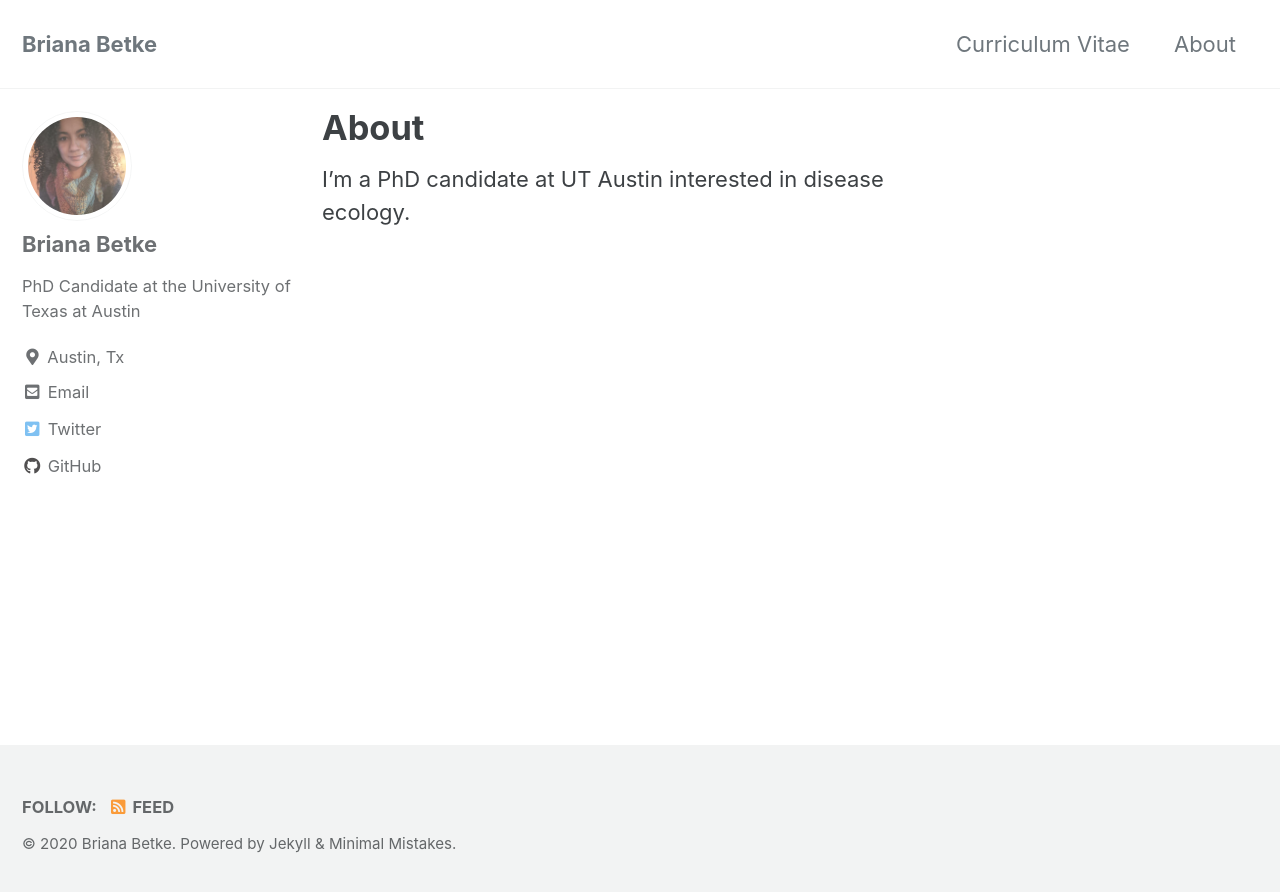
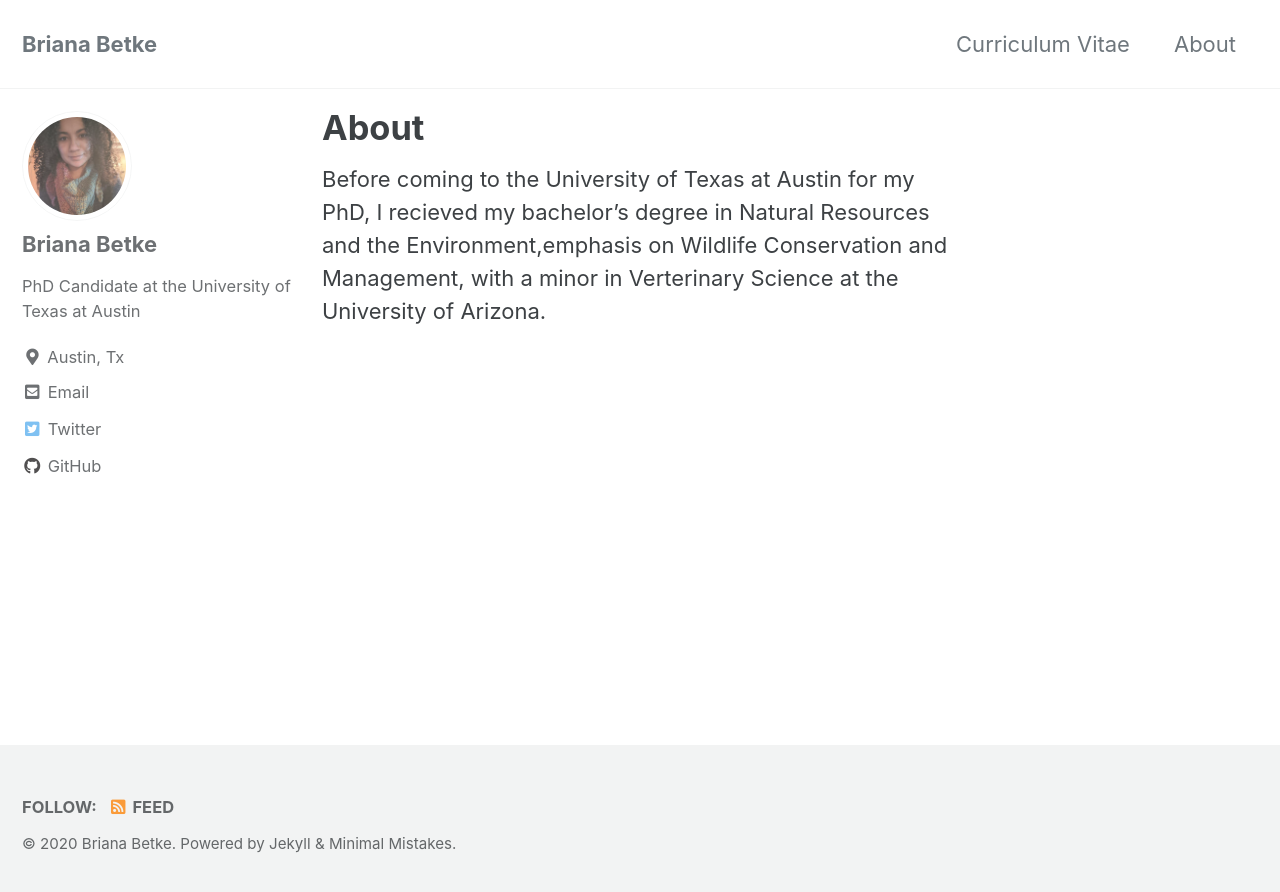
Before and after one commit to babetke/babetke.github.io, a Jekyll site: the page built from _pages/about.md, in a window 1280 px wide. Shown: the top 892 px of the page. Built offline with Jekyll 4.4.1, drawn with Linux system fonts in a browser that asks for light colours; cached includes are drawn as plain includes.

Commit message:
Filling in information in index and about.

```diff
--- a/_pages/about.md
+++ b/_pages/about.md
@@ -3,4 +3,4 @@ title: "About"
 permalink: /about/
 ---
 
-I'm a PhD candidate at UT Austin interested in disease ecology.
+Before coming to the University of Texas at Austin for my PhD, I recieved my bachelor's degree in Natural Resources and the Environment,emphasis on Wildlife Conservation and Management, with a minor in Verterinary Science at the University of Arizona.
```
Also changed, not shown: index.md (+1 -1 lines).
